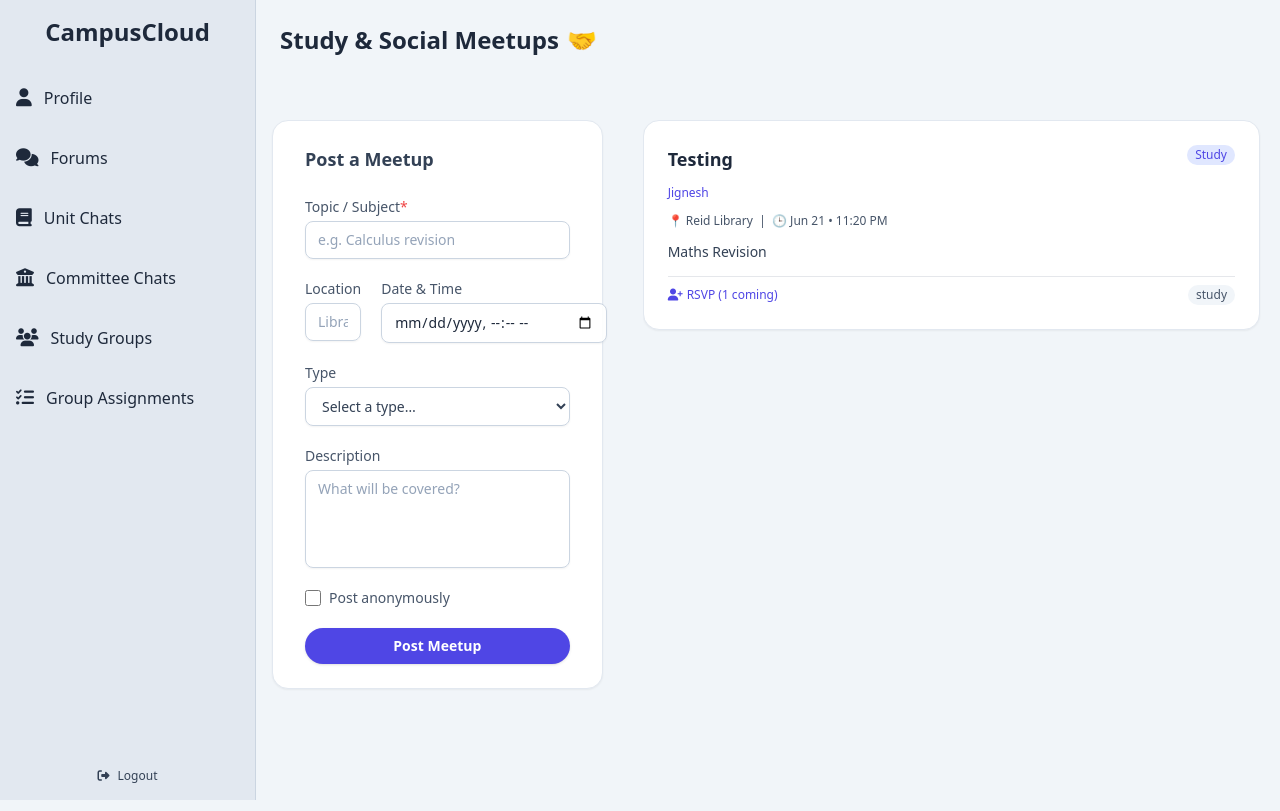
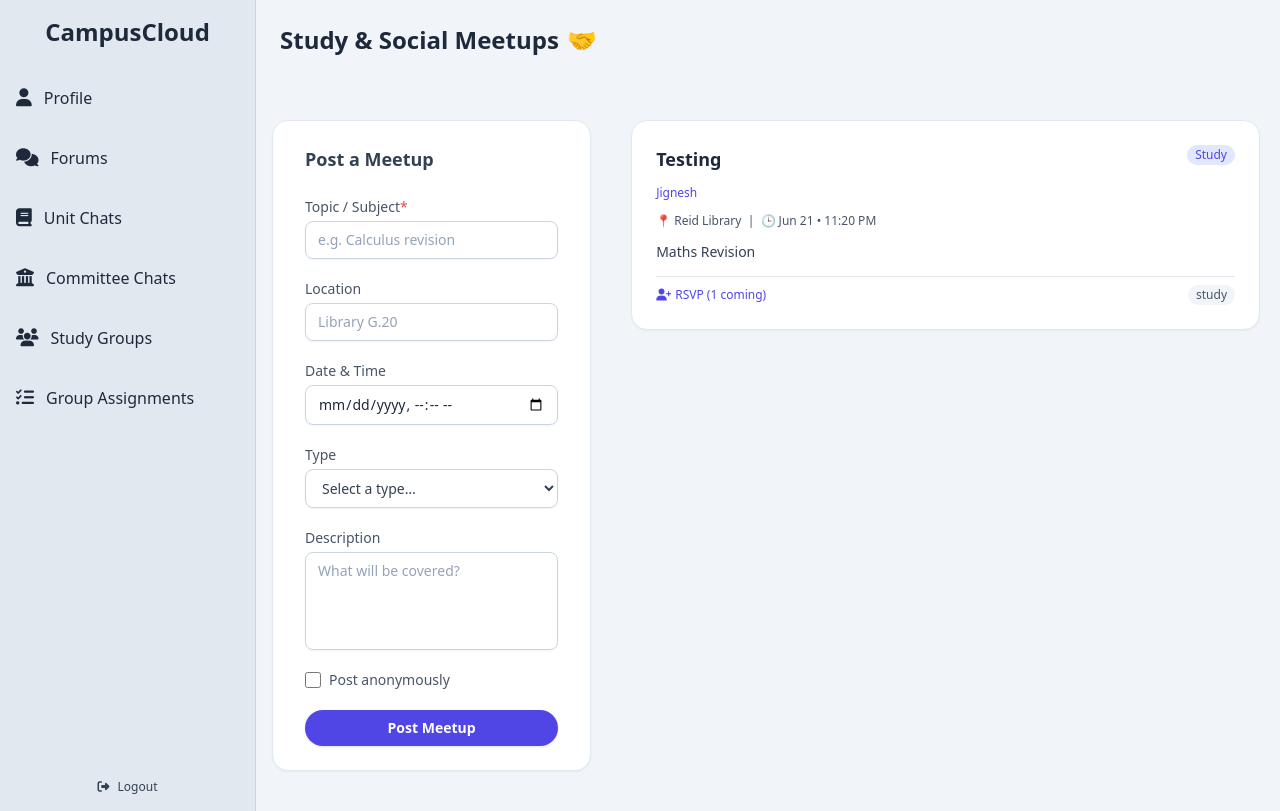
Before and after one commit to Jignesh6155/CampusCloud, a Flask app: page /study-groups in a window 1280 px wide. Run offline with Flask 3, Linux system fonts and the light colour scheme; parts of the project's set-up code (start-up, migrations or seed data) failed here and were passed over; some libraries are stand-ins or nearby versions.

Commit message:
staced inputs vertically

```diff
--- a/app/templates/study_group.html
+++ b/app/templates/study_group.html
@@ -24,20 +24,19 @@
                  class="w-full rounded-lg border border-slate-300 bg-white/90 px-3 py-2 shadow-sm placeholder-slate-400 focus:border-indigo-500 focus:ring-2 focus:ring-indigo-300/40 transition" placeholder="e.g. Calculus revision" />
         </label>
 
-        <!-- Location & Time (two-column on wide screens) -->
-        <div class="flex flex-col sm:flex-row gap-5">
-          <label class="flex-1 flex flex-col gap-1">
+        <!-- Location -->
+        <label class="flex flex-col gap-1">
           <span class="font-medium text-slate-600">Location</span>
           <input name="location" type="text" placeholder="Library G.20"
                  class="w-full rounded-lg border border-slate-300 bg-white/90 px-3 py-2 shadow-sm placeholder-slate-400 focus:border-indigo-500 focus:ring-2 focus:ring-indigo-300/40 transition" />
         </label>
 
-          <label class="flex-1 flex flex-col gap-1">
+        <!-- Date & Time -->
+        <label class="flex flex-col gap-1">
           <span class="font-medium text-slate-600">Date &amp; Time</span>
           <input name="time" type="datetime-local"
                  class="w-full rounded-lg border border-slate-300 bg-white/90 px-3 py-2 shadow-sm placeholder-slate-400 focus:border-indigo-500 focus:ring-2 focus:ring-indigo-300/40 transition" />
         </label>
-        </div>
 
         <!-- Type -->
         <label class="flex flex-col gap-1">
```
Also changed, not shown: instance/app.db. Lines whose indentation alone changed are shown as unchanged.
